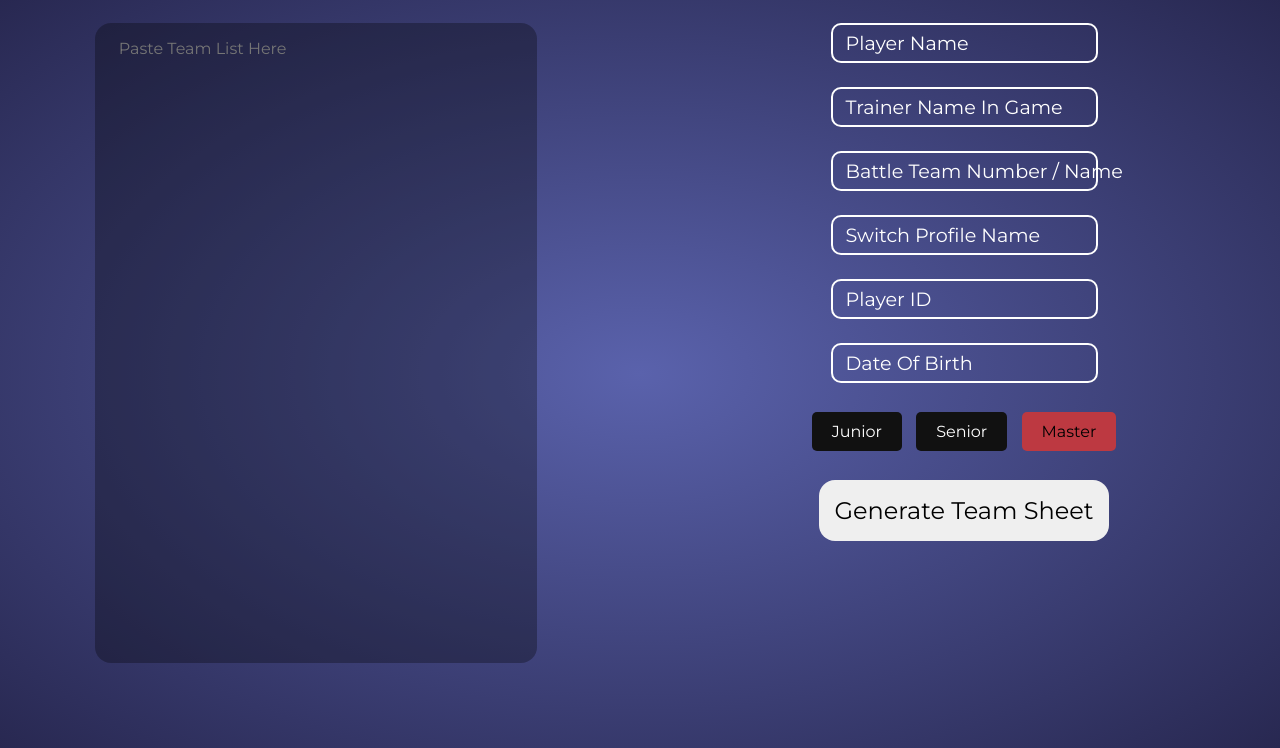
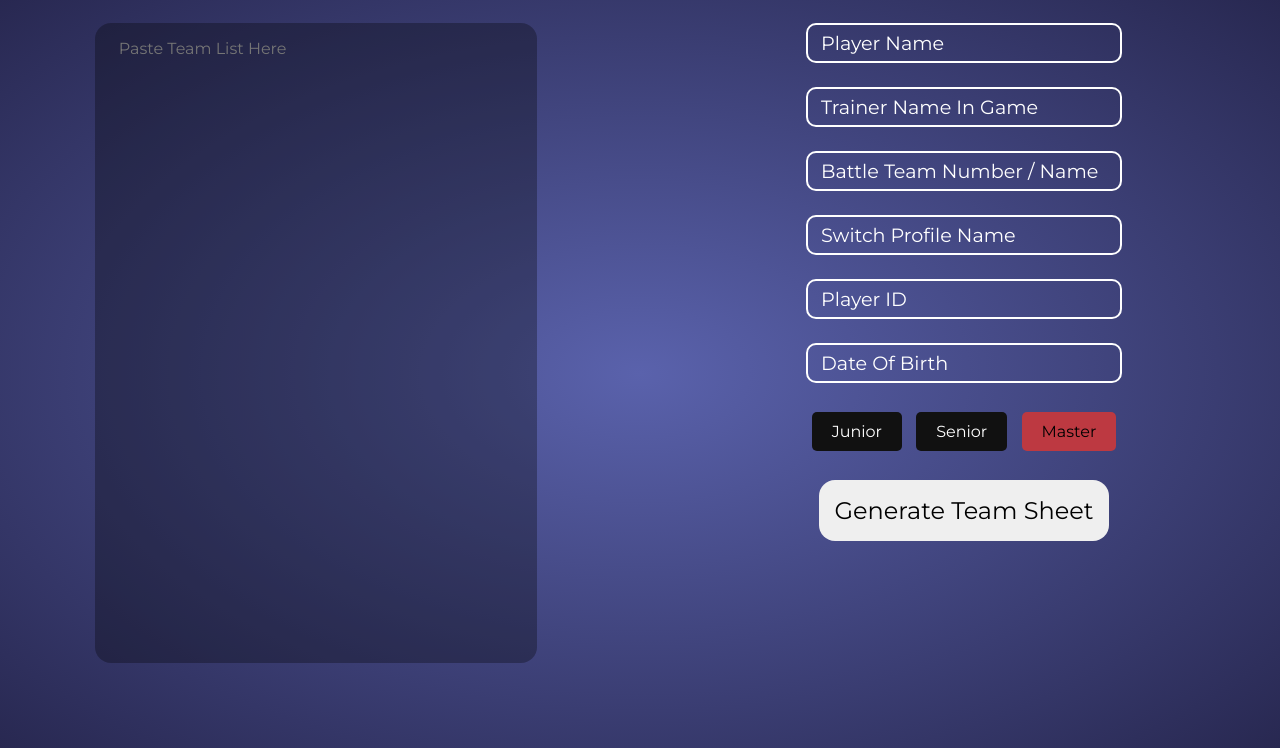
Before and after one commit to mreagan3200/ots-generator, a plain HTML site: page index.html in a window 1280 px wide. Shown: the part 52-800 px from the top of the page. Drawn offline with Linux system fonts and the light colour scheme.

Commit message:
fixed input boxes

```diff
--- a/style.css
+++ b/style.css
@@ -70,10 +70,13 @@ main {
   position: relative;
   height: 40px;
   line-height: 40px;
+  width: 50%;
+  min-width: fit-content;
 }
 
 input {
   outline: none;
+  width: 100%;
   font-size: 1.2rem;
   padding: 0 15px;
   line-height: 40px;
```
